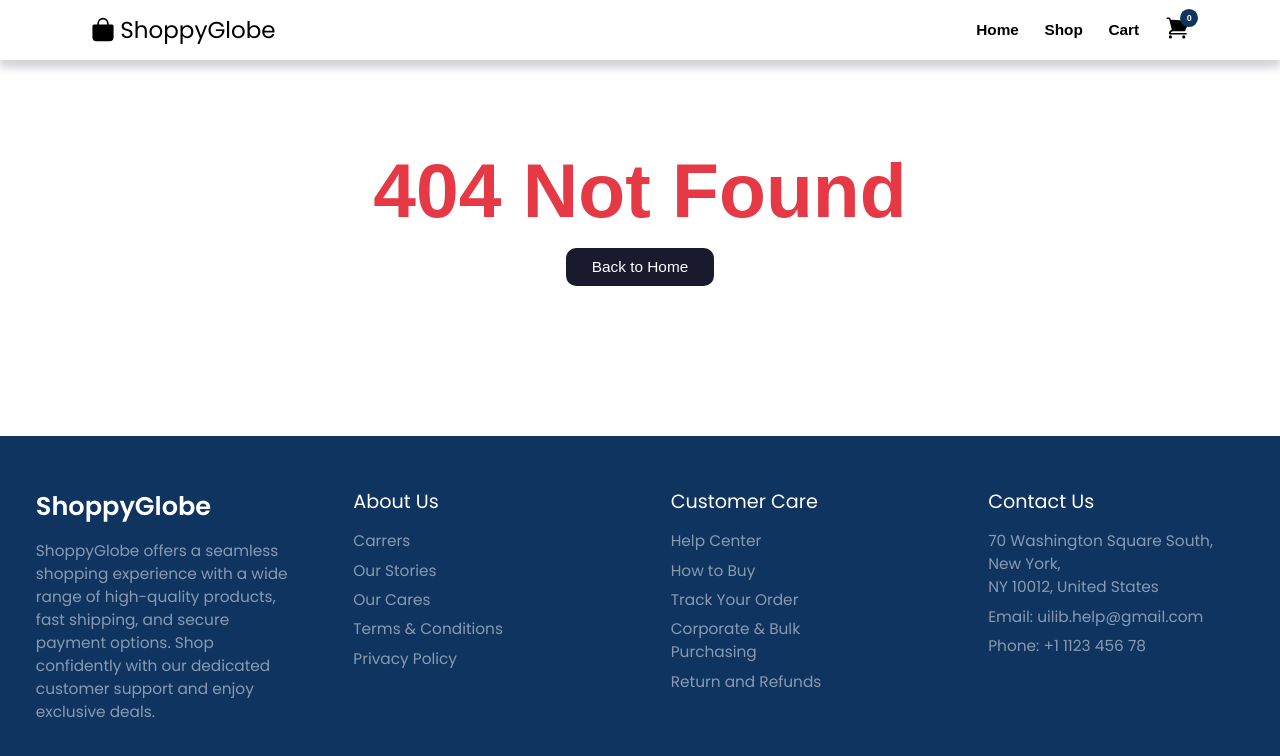
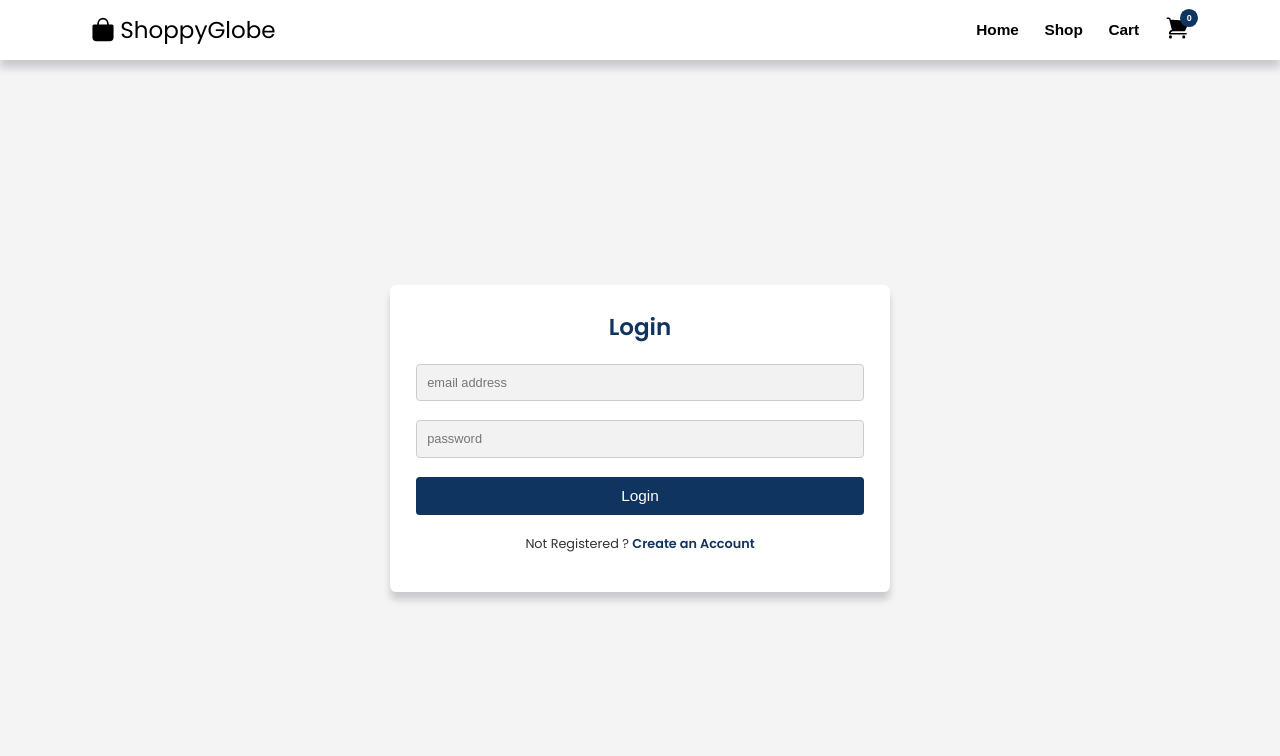
Before and after one commit to genchiro/ShoppyGlobe, a React (Vite) app: page /Login in a window 1280 px wide. Shown: the top 756 px of the page. Built offline with nearby package versions, Linux system fonts and the light colour scheme; no server answers.

Commit message:
Some new Features

```diff
--- a/src/App.jsx
+++ b/src/App.jsx
@@ -8,6 +8,7 @@ import Loading from './Components/UI/Loading'
 import useGet from './utils/CustomHook'
 import NotFound from './Components/NotFound/404NotFound.jsx'
 import { ToastContainer } from 'react-toastify'
+import Login from './Components/LoginAndRegister/Login.jsx'
 function App() {
   useGet();
   return (
@@ -18,6 +19,7 @@ function App() {
     <Route path='/Shop' element = {<Shop/>}/>
     <Route path='/Details/:id' element = {<ProductDetails/>}/>
     <Route path='/Loading' element = {<Loading/>}/>
+    <Route path='/Login' element = {<Login/>}/>
     <Route path='/*' element = {<NotFound/>}/>
     </Routes>
     <ToastContainer/>
--- /dev/null
+++ b/src/Components/LoginAndRegister/Login.jsx
@@ -0,0 +1,48 @@
+import { useState } from "react";
+import NavBar from "../Header/NavBar"
+import "./LoginAndRegister.css"
+import { Link } from "react-router";
+function Login(){
+const [Visibility,setVisibility] = useState(["visible","hidden"]);
+const [position,setposition] = useState("2rem");
+const [height,setheight] = useState("20rem");
+function HandleClick(e){
+const num1 = e.target.closest("div").id;
+if(num1 === "Login"){
+setVisibility(["visible","hidden"]);
+setposition("2rem");
+setheight("20rem");
+}
+else{
+setVisibility(["hidden","visible"]);
+setposition("-35rem");
+setheight("35rem");
+}
+}
+return(
+<>
+<NavBar/>
+<div id="Login_Container">
+<div className="LoginForm" style={{maxHeight:height}}>
+<div className="Login_Interior" id="Login_Form" style={{visibility:Visibility[0]}}>
+<h2>Login</h2>
+<input type="text" className="LoginInputs" placeholder="email address" />
+<input type="password" className="LoginInputs" placeholder="password"/>
+<button className = "LoginButton">Login</button>
+<div className="Register" id="NewUser">Not Registered ? <Link onClick={HandleClick}>Create an Account</Link></div>
+</div>
+<div className="Login_Interior" id="Register_Form" style={{visibility:Visibility[1],left:position}}>
+<h2>Register</h2>
+<input type="text" className="LoginInputs" placeholder="Name"/>
+<input type="text" className="LoginInputs" placeholder="email address"/>
+<input type="password" className="LoginInputs" placeholder="password"/>
+<input type="password" className="LoginInputs" placeholder="confirm password"/>
+<button className = "LoginButton">Register</button>
+<div className="Register" id="Login">Already Registered ? <Link onClick={HandleClick}>Sign in</Link></div>
+</div>
+</div>
+</div>
+</>
+)
+}
+export default Login;
--- /dev/null
+++ b/src/Components/LoginAndRegister/LoginAndRegister.css
@@ -0,0 +1,83 @@
+#Login_Container{
+    width:100%;
+    height:100%;
+    display:flex;
+    justify-content: center;
+    align-items:center;
+    background-color:#f4f4f4;
+    }
+    .LoginForm{
+    margin-top:8rem;
+    width:35%;
+    max-height:20rem;
+    display:flex;
+    overflow:hidden;
+    box-shadow:0 0.6rem 0.6rem 0 rgba(9,5,29,0.171);
+    border-radius:0.5rem;
+    padding:2rem;
+    margin-bottom:2rem;
+    background-color:#fff;
+    transition: all 0.5s ease;
+    }
+    .Login_Interior{
+    min-width:100%;
+    display:flex;
+    flex-direction:column;
+    gap:1.5rem;
+    }
+    #Register_Form{
+    position: relative;
+    transition: all 0.5s ease-in-out;
+    }
+    .LoginForm h2{
+    text-align:center;
+    font-size:1.8rem;
+    font-weight:700;
+    color: #0f3460;
+    }
+    .Register{
+    width:100%;
+    text-align:center;
+    color:#333;
+    font-size:1rem;
+    }
+    .Register a{
+    color:#0f3460;
+    font-weight:600;
+    text-decoration:none;
+    transition:all 0.3s ease;
+    }
+    .Register a:hover{
+    color:#0d2d4c;
+    text-decoration:underline;
+    }
+    .LoginButton{
+    width:100%;
+    font-size:1.2rem;
+    padding:0.8rem;
+    color:white;
+    border:none;
+    border-radius:0.3rem;
+    cursor: pointer;
+    background-color:#0f3460;
+    transition: all 0.3s ease;
+    }
+    .LoginButton:hover{
+    cursor: pointer;
+    background-color:#0d2d4c;
+    }
+    .LoginInputs{
+    background-color:#f2f2f2;
+    outline: 0;
+    padding:0.8rem;
+    border:0.1rem solid #ccc;
+    border-radius:0.3rem;
+    box-sizing: border-box;
+    font-size:1rem;
+    width:100%;
+    transition:all 0.3s ease;
+    }
+    .LoginInputs:focus{
+    border-color:#0f3460;
+    box-shadow:0 0 0.5rem rgba(15,52,96,0.5);
+    }
```
